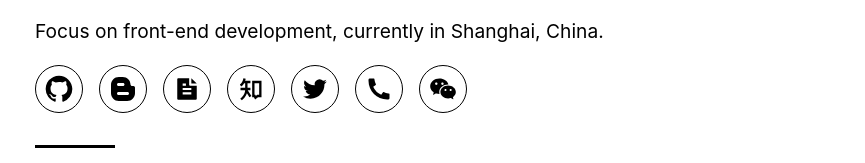
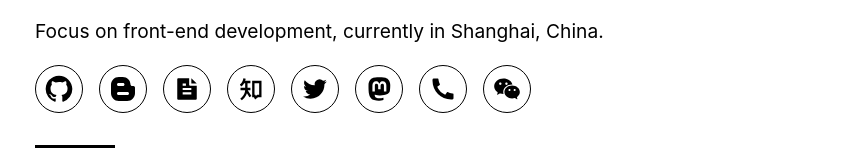
Before and after one commit to CaptainOfPhB/portfolios, a Next.js app: page / in a window 1280 px wide. Shown: the part 349-512 px from the top of the page, without its empty margins (205-1070 px from the left). Built offline with nearby package versions, Linux system fonts and the light colour scheme.

Commit message:
chore: add mastodon link

```diff
--- a/pages/index.tsx
+++ b/pages/index.tsx
@@ -19,25 +19,28 @@ const Home: NextPage = () => {
         <h1 className={styles.title}>CaptainOfPhB</h1>
         <p className={styles.description}>Focus on front-end development, currently in Shanghai, China.</p>
         <div className={styles.links}>
-          <a className={styles.link} title='GitHub' target='_blank' rel='noreferrer' href='https://github.com/CaptainOfPhB'>
+          <a className={styles.link} title='GitHub' target='_blank' rel='noreferrer me' href='https://github.com/CaptainOfPhB'>
             <Image src='/github.svg' alt='github' width={32} height={32} />
           </a>
-          <a className={styles.link} title='Blog' target='_blank' rel='noreferrer' href='https://daijiangtao.blog'>
+          <a className={styles.link} title='Blog' target='_blank' rel='noreferrer me' href='https://daijiangtao.blog'>
             <Image src='/blog.svg' alt='blog' width={24} height={24} />
           </a>
-          <a className={styles.link} title='resume' target='_blank' rel='noreferrer' onClick={() => alert('Sorry, resume is under constructing')}>
+          <a className={styles.link} title='resume' target='_blank' rel='noreferrer me' onClick={() => alert('Sorry, resume is under constructing')}>
             <Image src='/resume.svg' alt='resume' width={26} height={26} />
           </a>
-          <a className={styles.link} title='知乎' target='_blank' rel='noreferrer' href='https://www.zhihu.com/people/CaptainInPHW'>
+          <a className={styles.link} title='知乎' target='_blank' rel='noreferrer me' href='https://www.zhihu.com/people/CaptainInPHW'>
             <Image src='/zhihu.svg' alt='知乎' width={28} height={28} />
           </a>
-          <a className={styles.link} title='Twitter' target='_blank' rel='noreferrer' href='https://twitter.com/CaptainOfPhB'>
+          <a className={styles.link} title='Twitter' target='_blank' rel='noreferrer me' href='https://twitter.com/CaptainOfPhB'>
             <Image src='/twitter.svg' alt='twitter' width={28} height={28} />
           </a>
-          <a className={styles.link} title='Phone' target='_blank' rel='noreferrer' href='tel:+8617349777173'>
+          <a className={styles.link} title='Mastodon' target='_blank' rel='noreferrer me' href='https://mastodon.world/@captainofphb'>
+            <Image src='/mastodon.svg' alt='mastodon' width={28} height={28} />
+          </a>
+          <a className={styles.link} title='Phone' target='_blank' rel='noreferrer me' href='tel:+8617349777173'>
             <Image src='/phone.svg' alt='phone' width={28} height={28} />
           </a>
-          <a className={styles.link} title='WeChat' target='_blank' rel='noreferrer' href='https://pic1.zhimg.com/80/v2-b5de1adce0d79ec3bed787f9369db7d9_1440w.jpeg'>
+          <a className={styles.link} title='WeChat' target='_blank' rel='noreferrer me' href='https://pic1.zhimg.com/80/v2-b5de1adce0d79ec3bed787f9369db7d9_1440w.jpeg'>
             <Image src='/wechat.svg' alt='wechat' width={28} height={28} />
           </a>
         </div>
```
Also changed, not shown: public/mastodon.svg (added).
